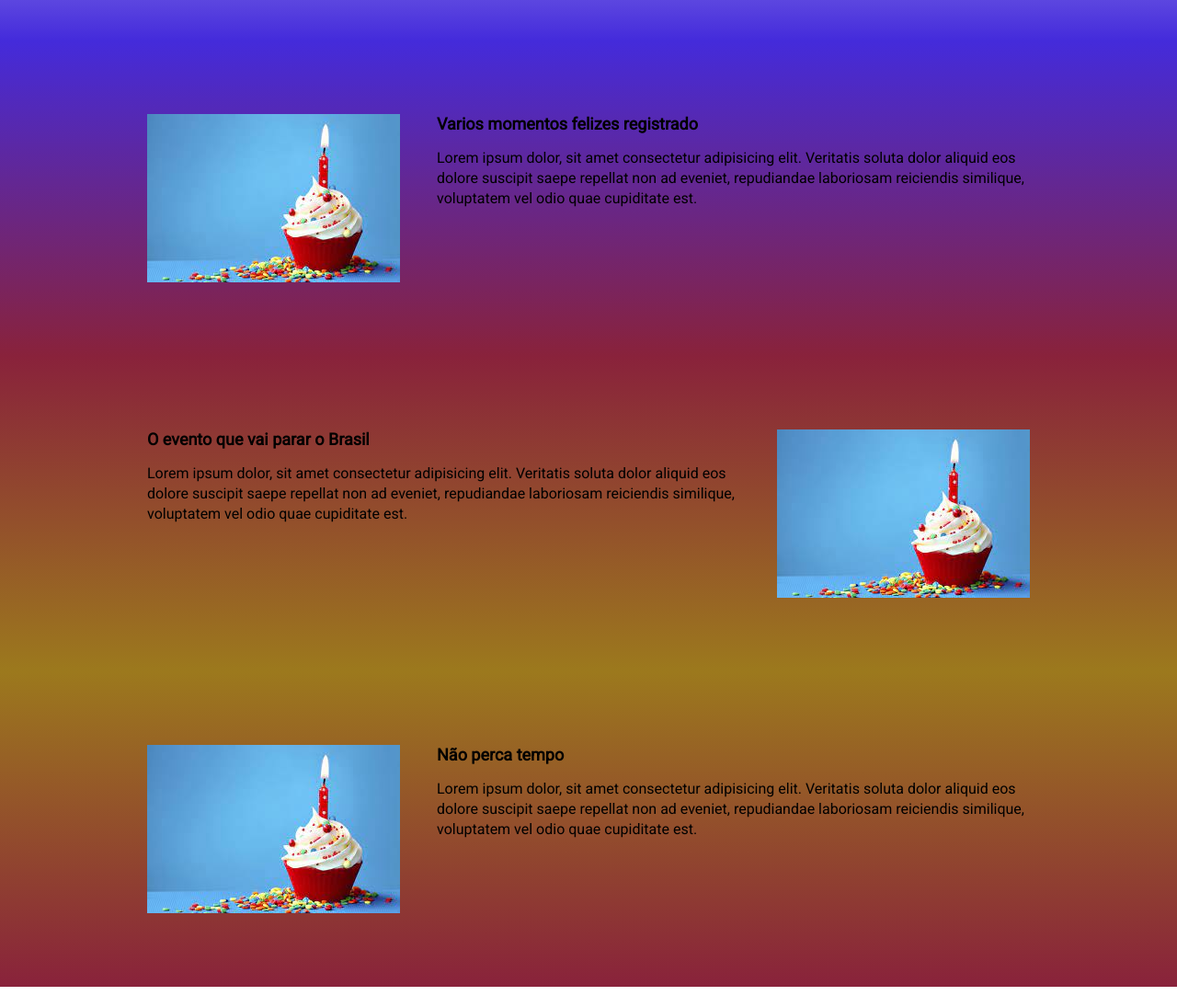
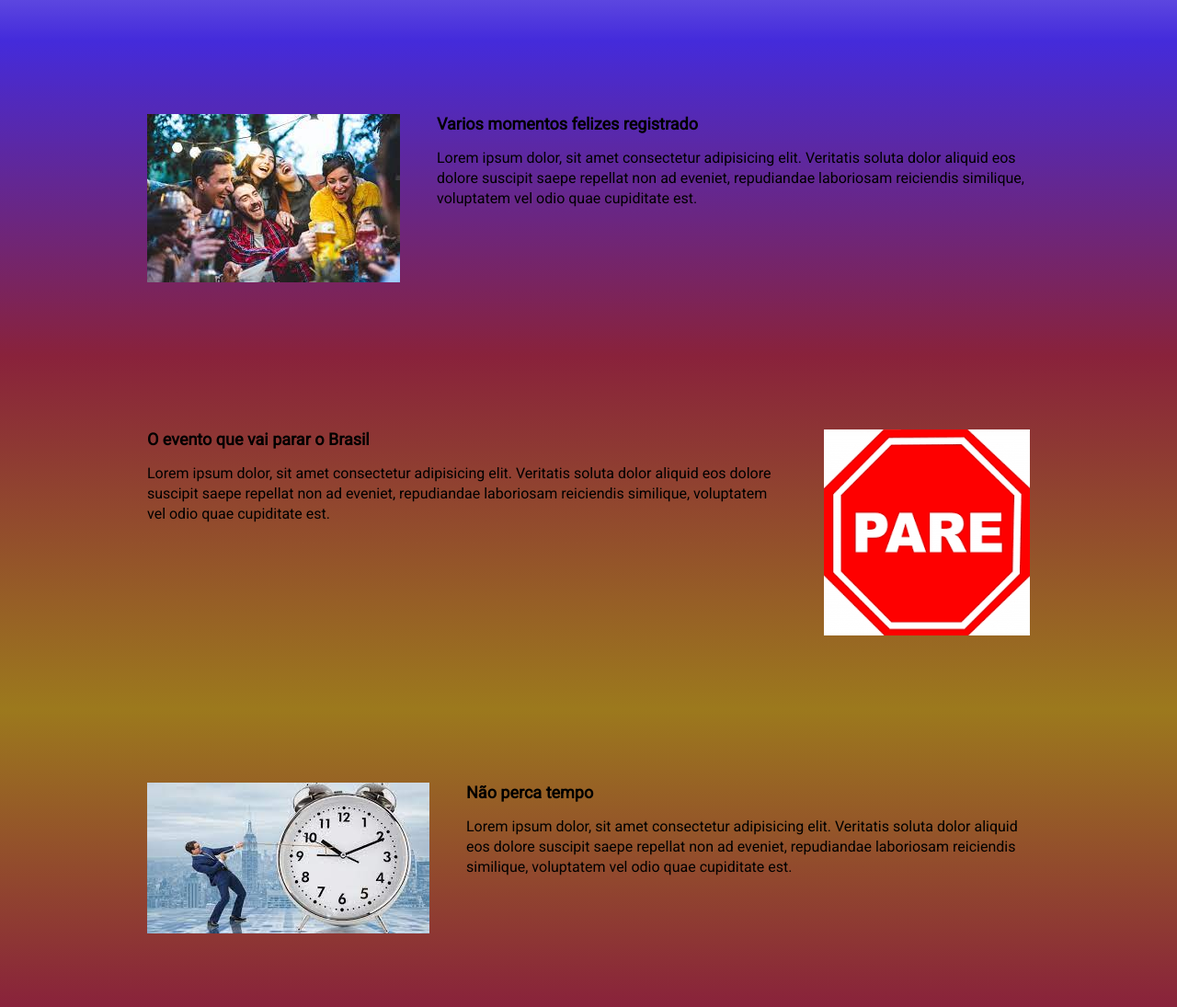
Before and after one commit to leonardolon/evento, a website built with Parcel: page src/index.html in a window 1280 px wide. Shown: the part 860-1955 px from the top of the page at 92% size. Before the commit the page ends 1933 px from the top, so only its background shows below. Built offline with nearby package versions, Linux system fonts and the light colour scheme.

Commit message:
ajuste de imagens

```diff
--- a/src/index.html
+++ b/src/index.html
@@ -47,7 +47,7 @@
                     Lorem ipsum dolor, sit amet consectetur adipisicing elit. Veritatis soluta dolor aliquid eos dolore suscipit saepe repellat non ad eveniet, repudiandae laboriosam reiciendis similique, voluptatem vel odio quae cupiditate est.
                 </p>
             </div>
-            <img class="event__image" src="./images/happy.jfif" alt="" >
+            <img class="event__image" src="./images/espaço.jfif" alt="" >
         </div>
     </section>
     <section class="event event--description event--image-left">
@@ -58,7 +58,7 @@
                     Lorem ipsum dolor, sit amet consectetur adipisicing elit. Veritatis soluta dolor aliquid eos dolore suscipit saepe repellat non ad eveniet, repudiandae laboriosam reiciendis similique, voluptatem vel odio quae cupiditate est.
                 </p>
             </div>
-            <img class="event__image" src="./images/happy.jfif" alt="" >
+            <img class="event__image" src="./images/festa.jfif" alt="" >
         </div>
     </section>
     <section class="event event--event">
@@ -69,7 +69,7 @@
                     Lorem ipsum dolor, sit amet consectetur adipisicing elit. Veritatis soluta dolor aliquid eos dolore suscipit saepe repellat non ad eveniet, repudiandae laboriosam reiciendis similique, voluptatem vel odio quae cupiditate est.
                 </p>
             </div>
-            <img class="event__image" src="./images/happy.jfif" alt="" >
+            <img class="event__image" src="./images/parar.png" alt="" >
         </div>
     </section>
     <section class="event event--final event--image-left">
@@ -80,7 +80,7 @@
                     Lorem ipsum dolor, sit amet consectetur adipisicing elit. Veritatis soluta dolor aliquid eos dolore suscipit saepe repellat non ad eveniet, repudiandae laboriosam reiciendis similique, voluptatem vel odio quae cupiditate est.
                 </p>
             </div>
-            <img class="event__image" src="./images/happy.jfif" alt="" >
+            <img class="event__image" src="./images/tempo.jfif" alt="" >
         </div>
     </section>
 
```
Also changed, not shown: src/images/espaço.jfif (added), src/images/festa.jfif (added), src/images/happy.jfif (deleted), src/images/parar.png (added), src/images/tempo.jfif (added).
